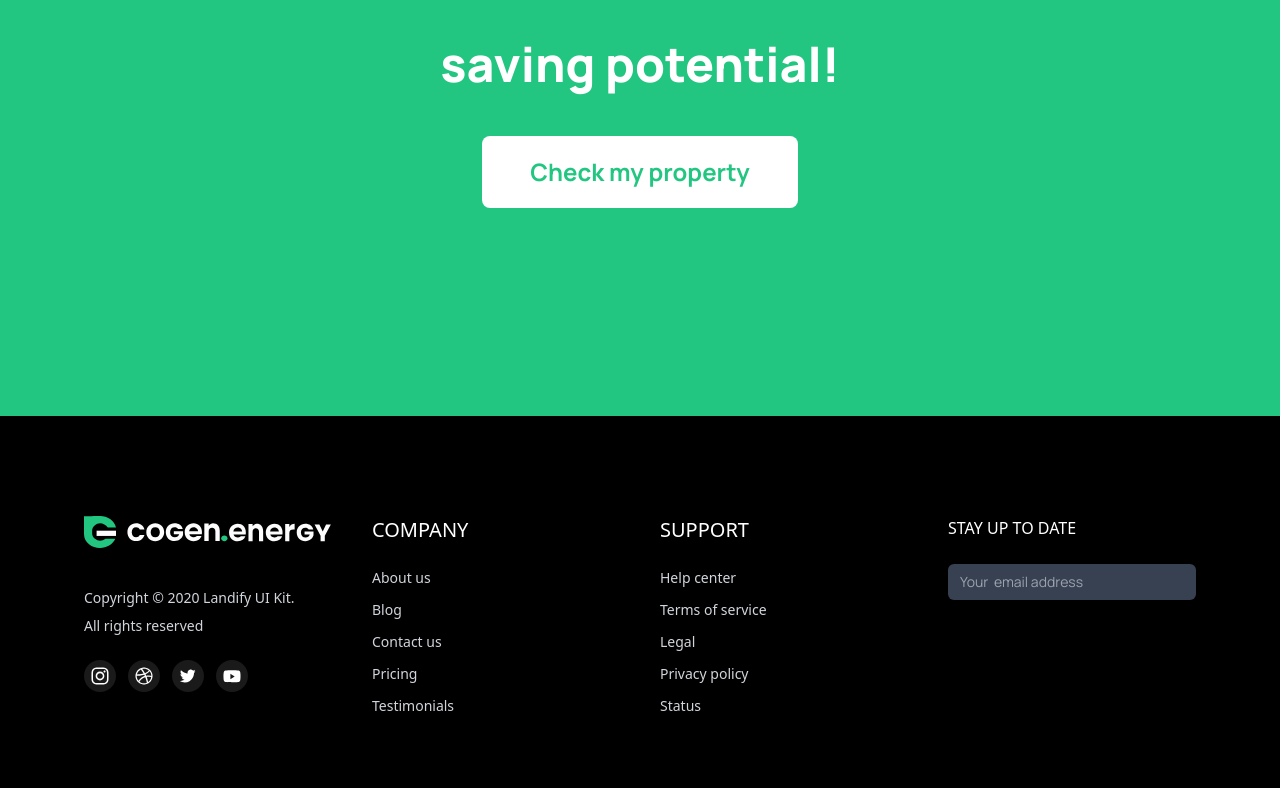
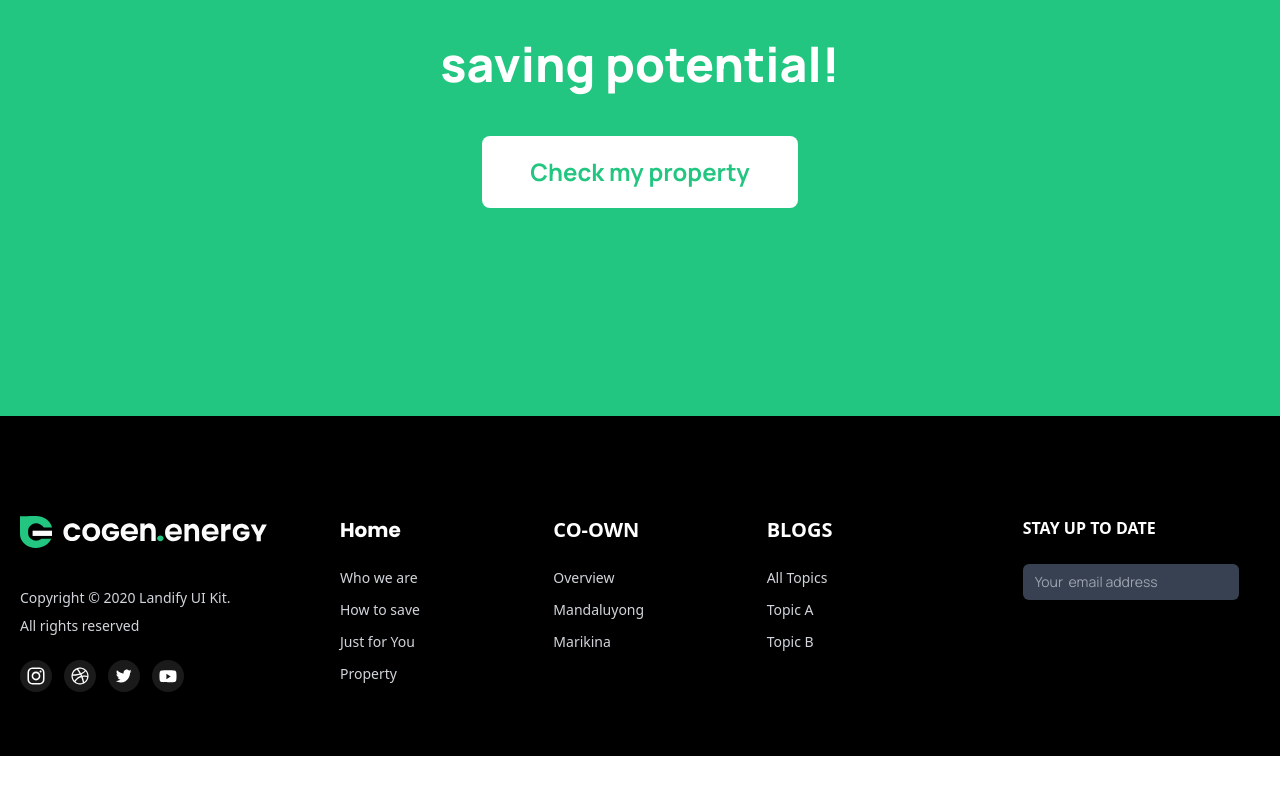
Before and after one commit to Codelabsph/cogen, a Next.js app: page / in a window 1280 px wide. Shown: the part 6396-7184 px from the top of the page. After the commit the page ends 7152 px from the top, so only its background shows below. Built offline with nearby package versions, Linux system fonts and the light colour scheme; a web font is replaced by a local one.

Commit message:
edited footer component

```diff
--- a/src/components/footer/index.js
+++ b/src/components/footer/index.js
@@ -4,8 +4,8 @@ const Footer = () => {
   return (
     <>
       <footer class="bg-black pt-10">
-        <div class="max-w-6xl m-auto text-gray-800  py-10 flex flex-wrap justify-left">
-          <div class="p-5 w-1/2 sm:w-4/12 md:w-3/12">
+        <div class="max-w-7xl m-auto text-gray-800  py-10 flex flex-wrap justify-left">
+          <div class="p-5 w-1/2 sm:w-4/12 md:w-1/4">
             <svg
               width="247"
               height="32"
@@ -172,78 +172,81 @@ const Footer = () => {
             </div>
           </div>
 
-          <div class="p-5 w-1/2 sm:w-4/12 md:w-3/12">
-            <div class=" uppercase text-white text-xl mb-6">Company</div>
+          <div class="p-5 w-1/2 sm:w-4/12 md:w-2/12">
+            <div class=" text-white text-xl mb-6 font-bold font-poppins">Home</div>
 
             <a
               href="#"
               class="my-3 block text-gray-300 hover:text-gray-300 text-sm font-medium duration-700"
             >
-              About us
+              Who we are
             </a>
             <a
               href="#"
               class="my-3 block text-gray-300 hover:text-gray-300 text-sm font-medium duration-700"
             >
-              Blog
+              How to save
             </a>
             <a
               href="#"
               class="my-3 block text-gray-300 hover:text-gray-300 text-sm font-medium duration-700"
             >
-              Contact us
+              Just for You
             </a>
             <a
               href="#"
               class="my-3 block text-gray-300 hover:text-gray-300 text-sm font-medium duration-700"
             >
-              Pricing
+              Property
+            </a>
+          </div>
+
+          <div class="p-5 w-1/2 sm:w-4/12 md:w-2/12">
+            <div class=" uppercase text-white text-xl mb-6 font-bold">Co-own</div>
+
+            <a
+              href="#"
+              class="my-3 block text-gray-300 hover:text-gray-300 text-sm font-medium duration-700"
+            >
+              Overview
             </a>
             <a
               href="#"
               class="my-3 block text-gray-300 hover:text-gray-300 text-sm font-medium duration-700"
             >
-              Testimonials
+              Mandaluyong
+            </a>
+            <a
+              href="#"
+              class="my-3 block text-gray-300 hover:text-gray-300 text-sm font-medium duration-700"
+            >
+              Marikina
             </a>
           </div>
-
-          <div class="p-5 w-1/2 sm:w-4/12 md:w-3/12">
-            <div class=" uppercase text-white text-xl mb-6">Support</div>
+          <div class="p-5 w-1/2 sm:w-4/12 md:w-1/5">
+            <div class=" uppercase text-white text-xl mb-6 font-bold">Blogs</div>
 
             <a
               href="#"
               class="my-3 block text-gray-300 hover:text-gray-300 text-sm font-medium duration-700"
             >
-              Help center
+             All Topics
             </a>
             <a
               href="#"
               class="my-3 block text-gray-300 hover:text-gray-300 text-sm font-medium duration-700"
             >
-              Terms of service
+              Topic A
             </a>
             <a
               href="#"
               class="my-3 block text-gray-300 hover:text-gray-300 text-sm font-medium duration-700"
             >
-              Legal
-            </a>
-            <a
-              href="#"
-              class="my-3 block text-gray-300 hover:text-gray-300 text-sm font-medium duration-700"
-            >
-              Privacy policy
-            </a>
-            <a
-              href="#"
-              class="my-3 block text-gray-300 hover:text-gray-300 text-sm font-medium duration-700"
-            >
-              Status
+              Topic B
             </a>
           </div>
-
-          <div class="p-5 w-1/2 sm:w-4/12 md:w-3/12">
-            <div class=" uppercase text-white mb-6">
+          <div class="p-5 w-1/2 sm:w-4/12 md:w-1/5">
+            <div class=" uppercase text-white mb-6 font-bold">
               Stay up to date
             </div>
 
```
